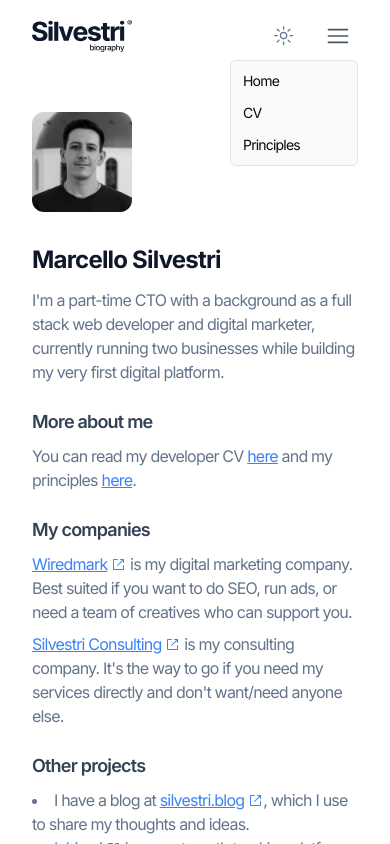
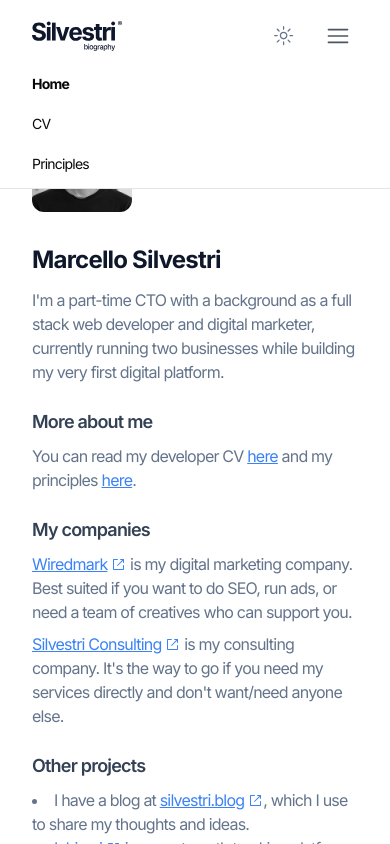
Before and after one commit to marcellosilvestri/minimalist-cv, a Next.js app: page / in a window 390 px wide. Both pictures are taken after a click on the button "Menu". Shown: the top 844 px of the page. Built offline with nearby package versions, Linux system fonts and the light colour scheme; no server answers.

Commit message:
Make menu fullwidth on mobile

```diff
--- a/app/components/header.tsx
+++ b/app/components/header.tsx
@@ -14,9 +14,9 @@ export default function Header() {
   const isActive = (path: string) => pathname === path;
 
   return (
-    <header className="fixed top-0 left-0 right-0 bg-white dark:bg-slate-900 flex items-center justify-between px-8 py-4 z-10">
+    <header className="fixed top-0 left-0 right-0 bg-white dark:bg-slate-900 flex items-center justify-between px-8 py-4 z-10 border-b">
       <Link href="/">
-        <Image src="/logo.svg" alt="Logo" width={130} height={130} className="md:w-[130px] w-[100px] dark:brightness-0 dark:invert" />
+        <Image src="/logo.svg" alt="Logo" width={130} height={130} className="md:w-[130px] w-[90px] dark:brightness-0 dark:invert" />
       </Link>
 
       <div className="flex items-center space-x-4">
@@ -65,19 +65,21 @@ export default function Header() {
               <HamburgerMenuIcon className="h-6 w-6 text-gray-600 dark:text-gray-300" />
             </button>
           </DropdownMenuTrigger>
-          <DropdownMenuContent align="end" className="bg-slate-50 dark:bg-slate-800 shadow-none">
-            <DropdownMenuItem asChild>
-              <Link href="/" className="w-full">
+          <DropdownMenuContent
+            align="end"
+            className="w-screen rounded-none space-y-2 px-8 py-2 border-b border-r-0 border-l-0 border-t-0 bg-white dark:bg-slate-900 shadow-none">
+            <DropdownMenuItem asChild className="focus:bg-transparent hover:bg-transparent pl-0">
+              <Link href="/" className={`w-full ${isActive("/") ? "font-bold" : ""}`}>
                 Home
               </Link>
             </DropdownMenuItem>
-            <DropdownMenuItem asChild>
-              <Link href="/cv" className="w-full">
+            <DropdownMenuItem asChild className="focus:bg-transparent hover:bg-transparent pl-0">
+              <Link href="/cv" className={`w-full ${isActive("/cv") ? "font-bold" : ""}`}>
                 CV
               </Link>
             </DropdownMenuItem>
-            <DropdownMenuItem asChild>
-              <Link href="/principles" className="w-full">
+            <DropdownMenuItem asChild className="focus:bg-transparent hover:bg-transparent pl-0">
+              <Link href="/principles" className={`w-full ${isActive("/principles") ? "font-bold" : ""}`}>
                 Principles
               </Link>
             </DropdownMenuItem>
```
